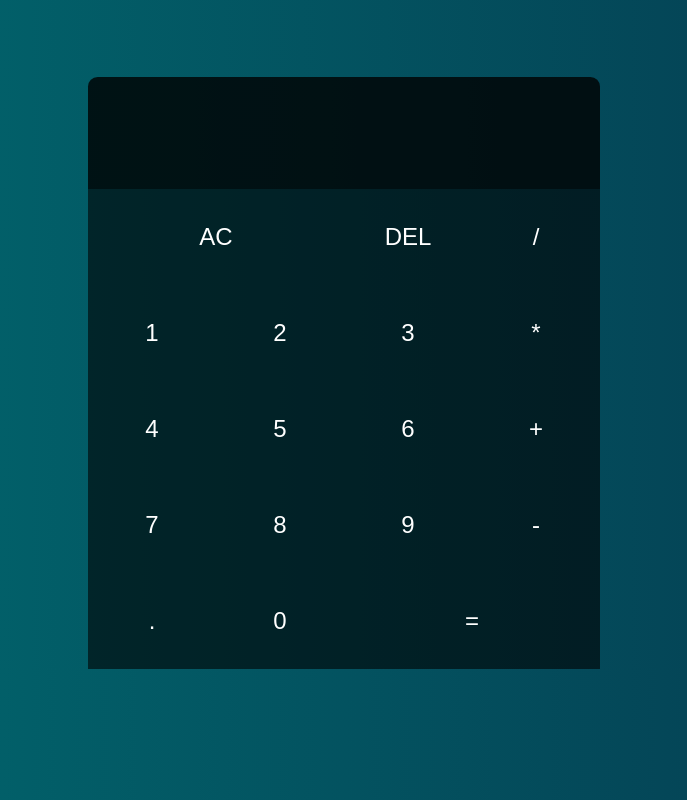
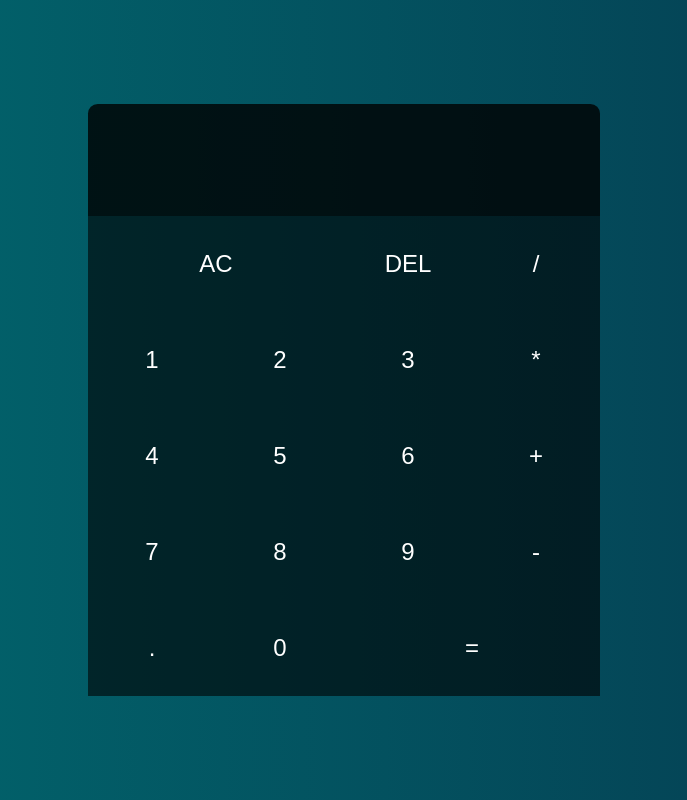
Before and after one commit to sidd-chat/react-calculator, a React (Create React App) app: page / in a window 1280 px wide. Shown: the whole page, without its empty margins (296-983 px from the left). Built offline with nearby package versions, Linux system fonts and the light colour scheme.

Commit message:
Centered Element in Web Page

```diff
--- a/src/App.css
+++ b/src/App.css
@@ -5,6 +5,8 @@
 }
 
 body {
+    min-width: 100vh;
+    min-height: 100vh;
     display: flex;
     justify-content: center;
     align-items: center;
@@ -13,7 +15,6 @@ body {
 }
 
 .calc-grid {
-    margin-top: 15%;
     display: grid;
     width: 100%;
     height: 100%;
```
